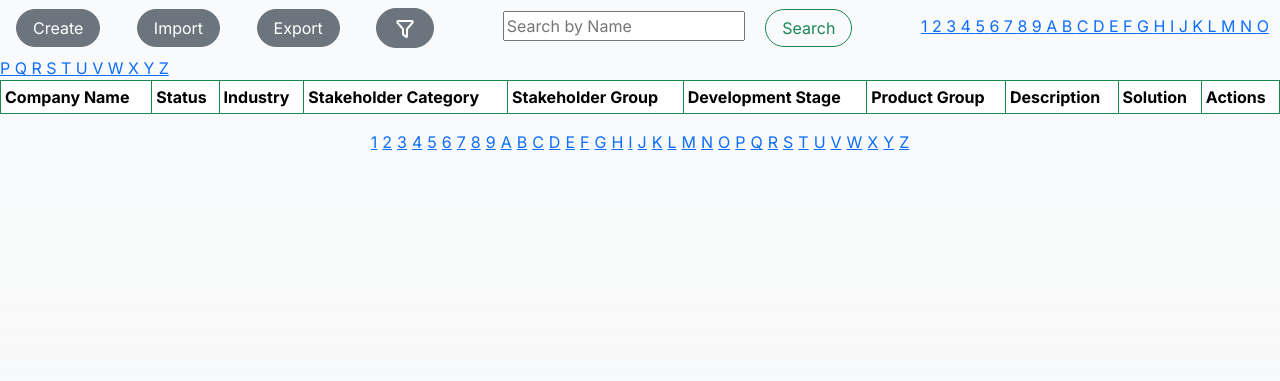
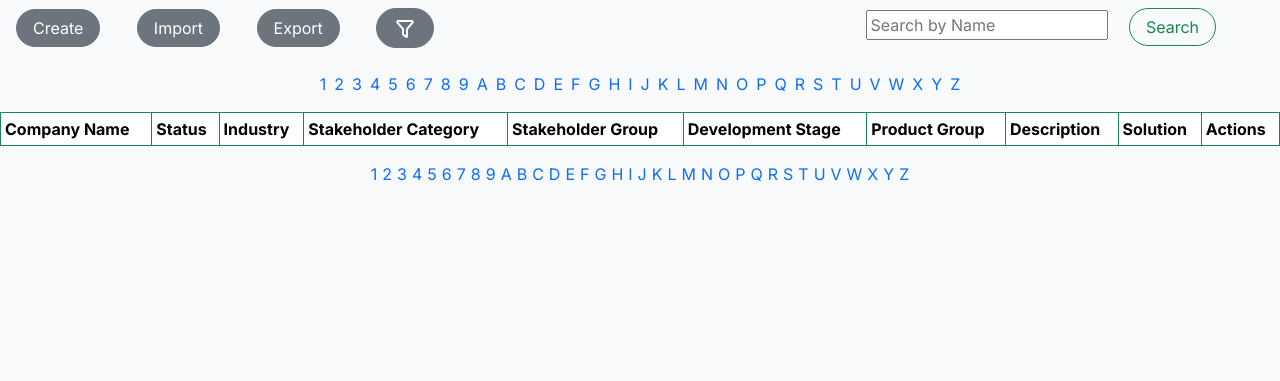
Before and after one commit to cmciosu/hemp-db, a Django app: page /companies/ in a window 1280 px wide. Shown: the part 56-437 px from the top of the page. Run offline with Django 4.2, Linux system fonts and the light colour scheme; the visitor is signed in with stand-in values (Sample User, id 1); data that the repository does not hold is empty; parts of the project's set-up code (start-up, migrations or seed data) failed here and were passed over; some libraries are stand-ins or nearby versions; some web fonts are replaced.

Commit message:
centering page bar

```diff
--- a/helloworld/templates/companies.html
+++ b/helloworld/templates/companies.html
@@ -27,7 +27,7 @@
     </button>
     {% endif %}
 
-    <div class="btn-group mx-5" role="group">
+    <div class="btn-group float-end mx-5" role="group">
       <form method="post" action="/companies/search/">
         {% csrf_token %}
         {{ searchForm.q }}
@@ -38,9 +38,13 @@
       <a class="btn btn-secondary rounded-pill mx-3 my-2 px-3" href="{%url 'companies'%}"> {{ query }} x</a>
     {% endif %}
 
-    {% for page in page_index %}
-      <a href="/companies/?page={{ forloop.counter }}" style="gap: 10px;"> {{page}} </a>
-    {% endfor %}
+    <div class="d-flex justify-content-center gap-2 my-3">
+
+      {% for page in page_index %}
+      <a style="text-decoration:none" href="/companies/?page={{ forloop.counter }}"> {{page}} </a>
+      {% endfor %}
+    </div>
+
 </div>
   <table class="table table-bordered border-success table-sm">
     <thead>
@@ -161,7 +165,7 @@
   </div>
   <div style="display: flex; justify-content: center; gap: 5px;">
     {% for page in page_index %}
-    <a href="/companies/?page={{ forloop.counter }}"> {{page}} </a>
+    <a style="text-decoration: none" href="/companies/?page={{ forloop.counter }}"> {{page}} </a>
     {% endfor %}
   </div>
 
```
Also changed, not shown: 1 other file.
